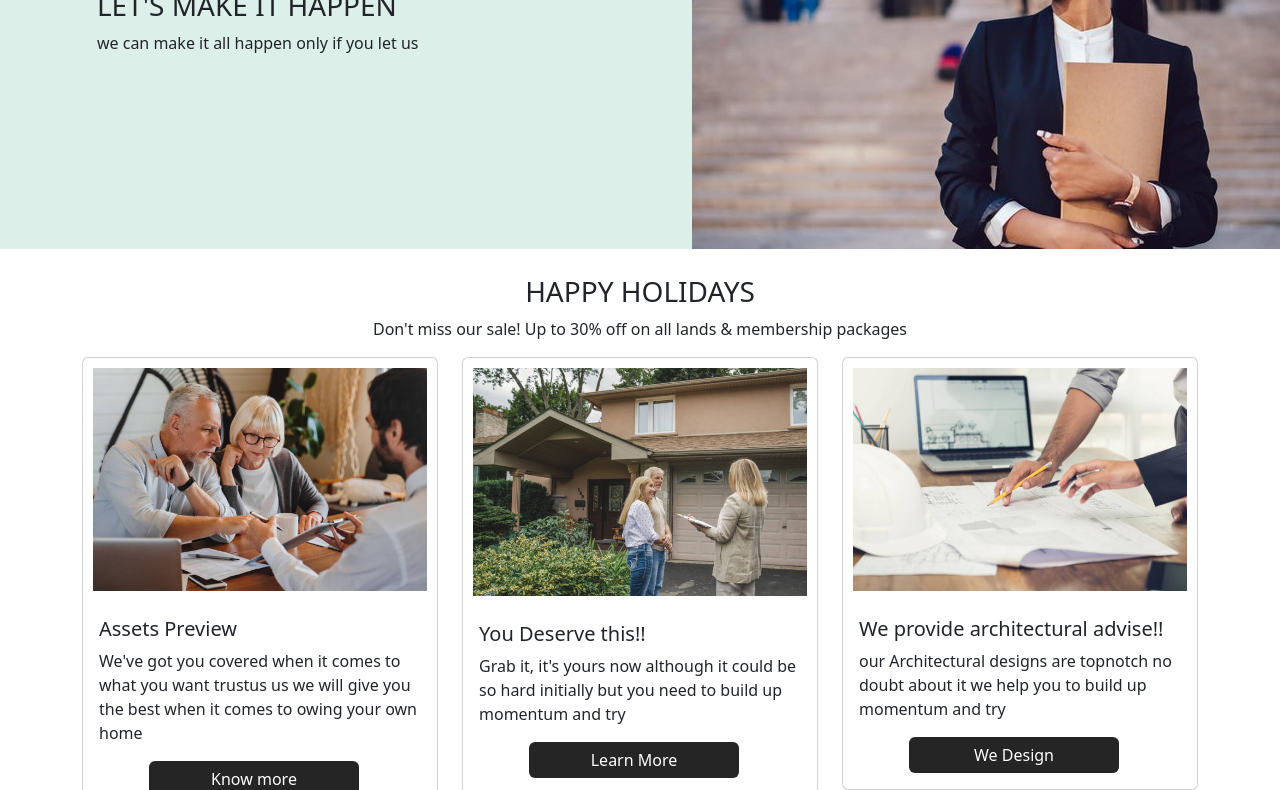
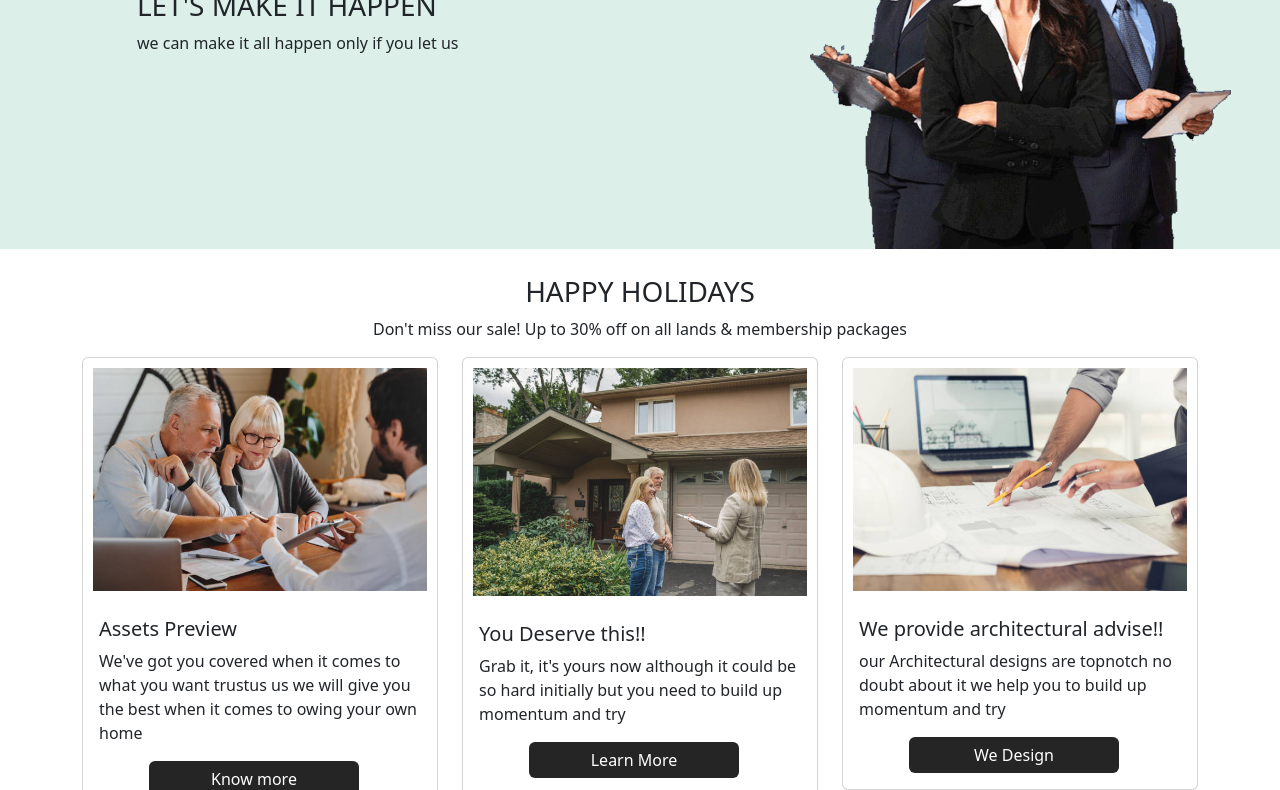
Before and after one commit to adeking28/Azarel-landing-page, a plain HTML site: page index.html in a window 1280 px wide. Shown: the part 179-969 px from the top of the page. Drawn offline with Linux system fonts and the light colour scheme.

Commit message:
added pics

```diff
--- a/index.html
+++ b/index.html
@@ -48,7 +48,8 @@
                          <p>we can make it all happen only if you let us</p>
                 </div>
                 <div class="immy col-md-6 col-lg-6 col-xl-6 ">
-                    <img src="Afrilaw.jpg" alt="lawyer pic">
+                    <img src="prodiggy.png" alt="lawyer pic">
+
                 </div>
             </div>
 
--- a/styles.css
+++ b/styles.css
@@ -26,7 +26,7 @@ body{
     margin-top: -9.999px;
     margin-bottom: -9.6px;
     min-width: 20px;
-    margin-right: -29.9px;
+    margin-right: -109.9px;
     justify-items: end;
 }
 img{
```
Also changed, not shown: My pr.png (added), prodiggy.png (added), proj.png (added).
